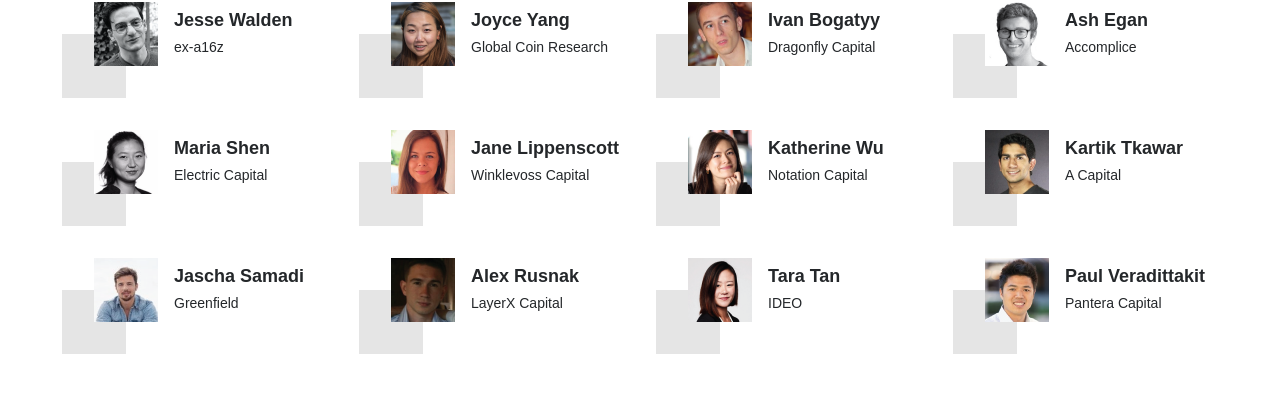
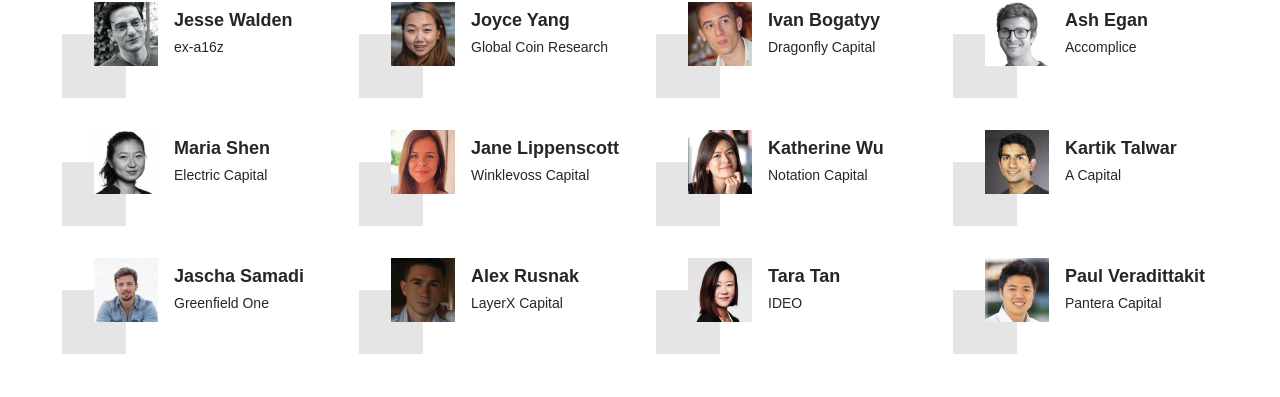
Before and after one commit to nearprotocol/owc_website, a Jekyll site: the page built from index.md, in a window 1280 px wide and 900 px high, scrolled down 1330 px. Shown: the part 122-519 px from the top of the window. Built offline with Jekyll 4.4.1, drawn with Linux system fonts in a browser that asks for light colours; some web fonts are replaced.

Commit message:
mentor update

```diff
--- a/_data/program.yaml
+++ b/_data/program.yaml
@@ -63,11 +63,11 @@ mentors:
   - name: Katherine Wu
     creds: Notation Capital
     mug: katherine_notation.png
-  - name: Kartik Tkawar
+  - name: Kartik Talwar
     creds: A Capital
     mug: kartik_acap.png
   - name: Jascha Samadi
-    creds: Greenfield
+    creds: Greenfield One
     mug: jascha_greenfield.png
   - name: Alex Rusnak
     creds: LayerX Capital
```
